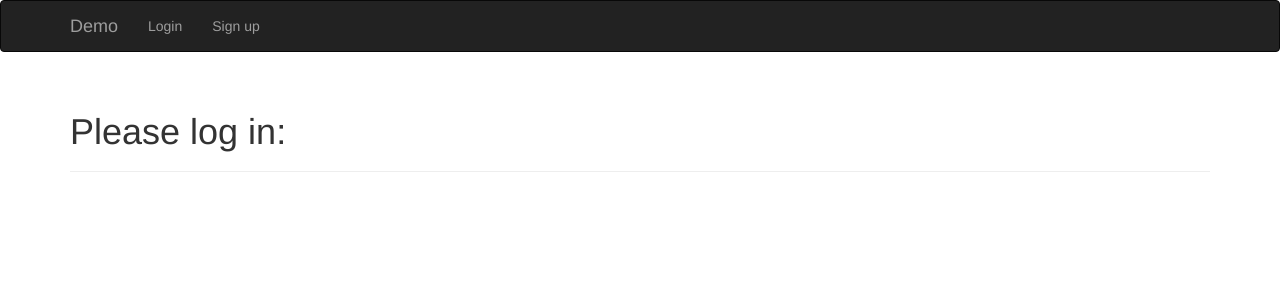
After one commit to magodo/flask_demo, a Flask app: page /auth/login in a window 1280 px wide. The commit adds this page. Shown: the top 300 px of the page. Run offline with Flask 2, Linux system fonts and the light colour scheme; some libraries are stand-ins or nearby versions.

Commit message:
blueprint for auth

```diff
--- a/app/__init__.py
+++ b/app/__init__.py
@@ -28,6 +28,9 @@ def create_app(config_name):
 
     # register blueprint
     from .main import main as main_blueprint
+    from .auth import auth as auth_blueprint
+
     app.register_blueprint(main_blueprint)
-
+    app.register_blueprint(auth_blueprint, url_prefix='/auth') # every route defined via auth blueprint
+                                                                # will have a prefix: '/login' -> 'auth/login'
     return app
--- /dev/null
+++ b/app/auth/views.py
@@ -0,0 +1,16 @@
+#!/usr/bin/env python2
+# -*- coding: utf-8 -*-
+
+#########################################################################
+# Author: Zhaoting Weng
+# Created Time: Tue 13 Dec 2016 11:04:56 PM CST
+# Description:
+#########################################################################
+
+from flask import render_template
+
+from . import auth
+
+@auth.route('/login')
+def login():
+    return render_template('auth/login.html')
--- /dev/null
+++ b/app/templates/auth/login.html
@@ -0,0 +1,12 @@
+{% extends "base.html" %}
+{% import "bootstrap/wtf.html" as wtf %}
+
+{% block page_content %}
+
+<div class="page-header">
+    <h1>Please log in:</h1>
+</div>
+
+<!-- TODO: wtf.quick_form(form) -->
+
+{% endblock %}
--- a/app/templates/base.html
+++ b/app/templates/base.html
@@ -24,11 +24,12 @@
         <div class="navbar-collapse collapse">
             <ul class="nav navbar-nav">
                 {% if session.get('name') %}
-                <li><a href={{ url_for(".profile") }}>Profile</a></li>
-                <li><a href={{ url_for(".logout") }}>Log out</a></li>
+                <!-- TODO: change following view function name to blueprint relative after "auth" implemented these views -->
+                <li><a href={{ url_for("main.profile") }}>Profile</a></li>
+                <li><a href={{ url_for("main.logout") }}>Log out</a></li>
                 {% else %}
-                <li><a href={{ url_for(".login") }}>Login</a></li>
-                <li><a href={{ url_for(".join") }}>Sign up</a></li>
+                <li><a href={{ url_for("main.login") }}>Login</a></li>
+                <li><a href={{ url_for("main.join") }}>Sign up</a></li>
                 {% endif %}
             </ul>
         </div>
```
Also changed, not shown: app/auth/__init__.py (added, +14 -0 lines), app/main/views.py (+4 -4 lines), data-dev.sqlite.
